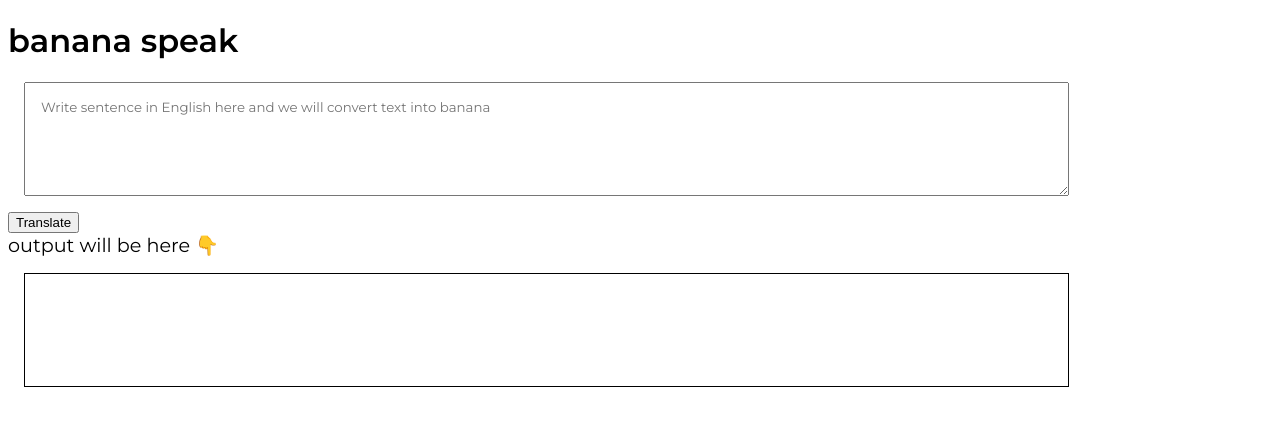
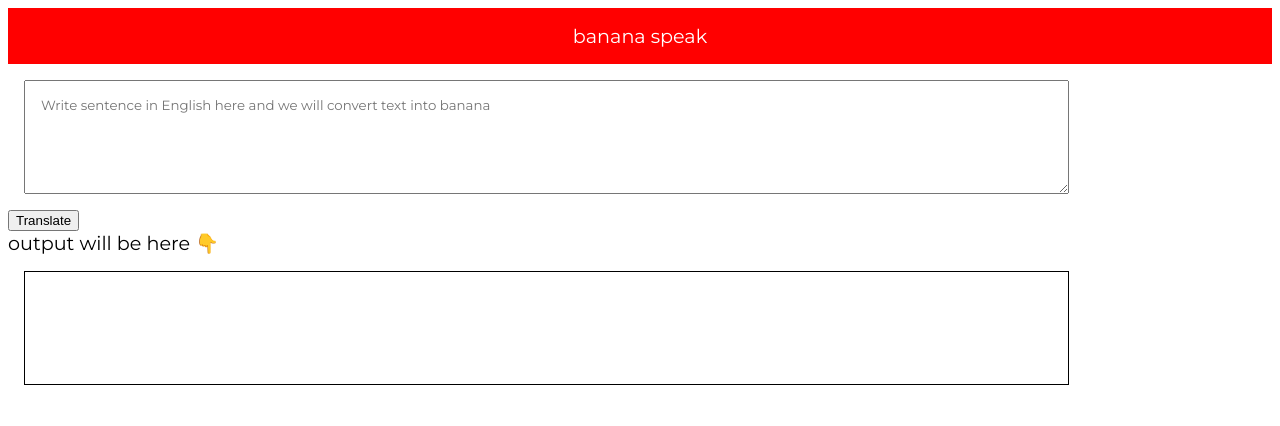
Before and after one commit to prasannakumar50/banana-speak, a plain HTML site: page index.html in a window 1280 px wide. Drawn offline with Linux system fonts and the light colour scheme.

Commit message:
added styles

```diff
--- a/index.html
+++ b/index.html
@@ -8,7 +8,14 @@
 
  </head>
  <body>
-    <h1>banana speak</h1>
+
+
+   <nav class="navigation container">
+      <div class="nav-brand">banana speak</div>
+
+
+
+   </nav>
     <textarea id="txt-input"
      placeholder="Write sentence in English here and we will convert text into banana"></textarea>
     <button id="btn-translate">Translate</button>
--- a/styles.css
+++ b/styles.css
@@ -29,3 +29,13 @@ textarea{
      font-family: 'Montserrat', sans-serif;
 
    }
+
+   .navigation{
+    background-color: var(--primary-color);
+    color:white;
+    padding: 1rem;
+    text-align: center;
+    font-size: larger;
+
+
+}
```
